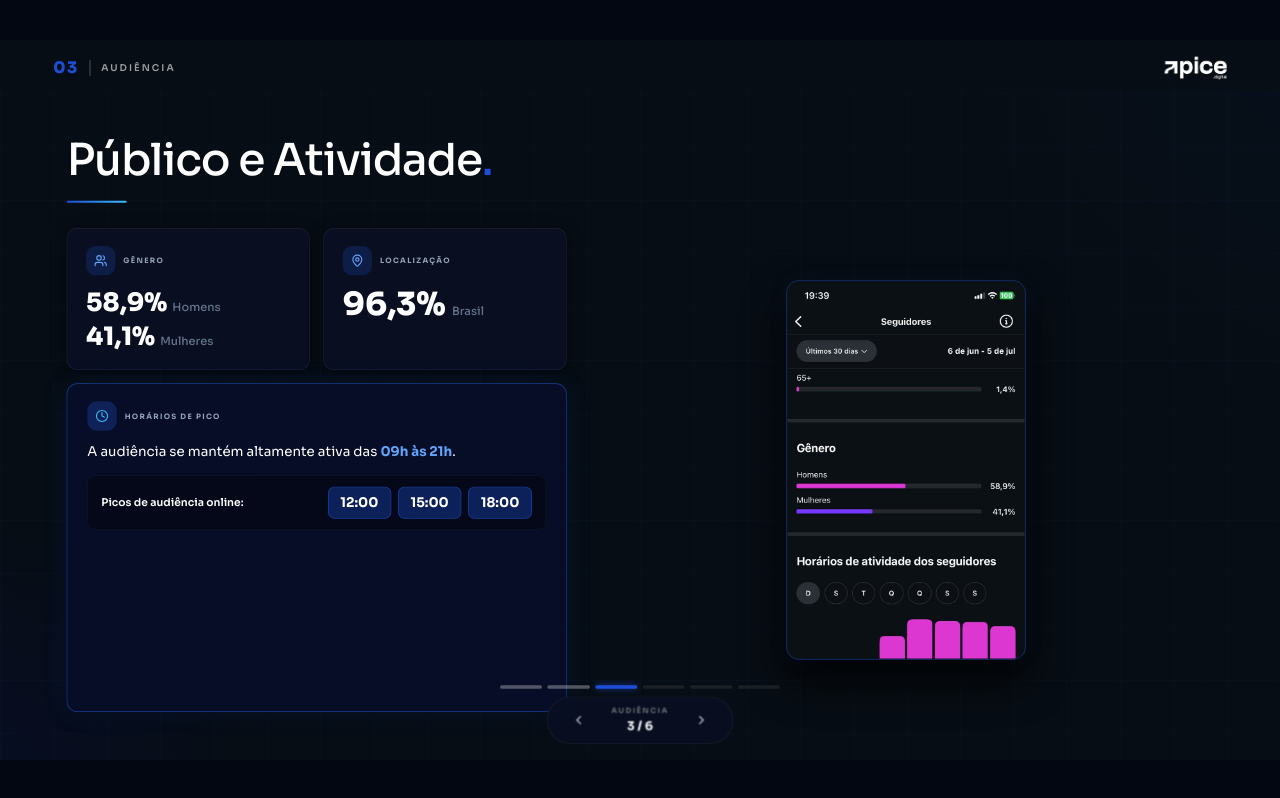
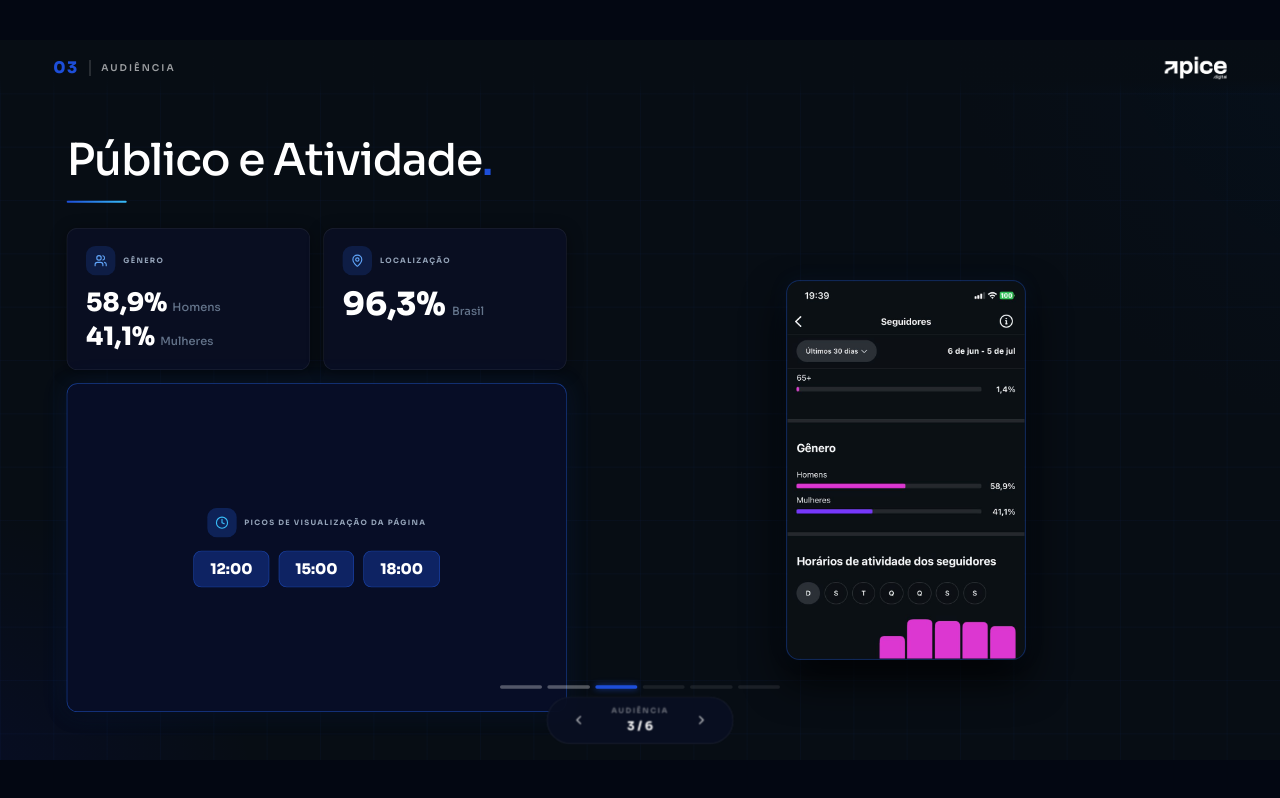
Before and after one commit to limaazpsd/apice-metricas-pharmacom, a React (Vite) app: page / in a window 1280 px wide. Both pictures are taken after a click on the button 616 px from the left and 686 px from the top of the page. Built offline with nearby package versions, Linux system fonts and the light colour scheme.

Commit message:
feat: centralizar container de horarios de pico no slide 3

```diff
--- a/src/components/Slide3.tsx
+++ b/src/components/Slide3.tsx
@@ -62,17 +62,13 @@ export function Slide3({ mobile }: { mobile?: boolean }) {
                 </div>
               </div>
               {/* Horários (fills rest) */}
-              <div onMouseEnter={() => setHovered(2)} onMouseLeave={() => setHovered(null)} style={{ ...cardStyle(2, 'highlight'), flex: 1, padding: '30px 28px', display: 'flex', flexDirection: 'column', minHeight: 0 }}>
-                <div style={{ display: 'flex', alignItems: 'center', gap: 10, marginBottom: 14 }}>
+              <div onMouseEnter={() => setHovered(2)} onMouseLeave={() => setHovered(null)} style={{ ...cardStyle(2, 'highlight'), flex: 1, padding: '30px 28px', display: 'flex', flexDirection: 'column', alignItems: 'center', justifyContent: 'center', minHeight: 0 }}>
+                <div style={{ display: 'flex', alignItems: 'center', gap: 10, marginBottom: 24 }}>
                   <IconBadge color="#38bdf8" bg="rgba(37,99,235,0.25)" mobile={mobile}><Clock size={18} /></IconBadge>
-                  <span style={{ color: '#94a3b8', fontSize: 16, fontWeight: 700, letterSpacing: '0.16em', textTransform: 'uppercase' }}>Horários de Pico</span>
+                  <span style={{ color: '#94a3b8', fontSize: 16, fontWeight: 700, letterSpacing: '0.16em', textTransform: 'uppercase', textAlign: 'center' }}>Picos de visualização da página</span>
                 </div>
-                <p style={{ color: 'white', fontSize: 24, lineHeight: 1.55, marginBottom: 20 }}>A audiência se mantém ativa das <strong style={{ color: '#60a5fa' }}>09h às 21h</strong>.</p>
-                <div style={{ display: 'flex', alignItems: 'center', justifyContent: 'space-between', background: 'rgba(0,0,0,0.35)', border: '1px solid rgba(255,255,255,0.04)', borderRadius: 12, padding: '20px 24px' }}>
-                  <span style={{ color: 'white', fontSize: 20, fontWeight: 600 }}>Picos:</span>
-                  <div style={{ display: 'flex', gap: 10 }}>
-                    {['12:00', '15:00', '18:00'].map(h => <span key={h} style={{ color: 'white', fontSize: 22, fontWeight: 700, background: 'rgba(29,78,216,0.35)', border: '1px solid rgba(37,99,235,0.5)', borderRadius: 10, padding: '8px 16px' }}>{h}</span>)}
-                  </div>
+                <div style={{ display: 'flex', gap: 16 }}>
+                  {['12:00', '15:00', '18:00'].map(h => <span key={h} style={{ color: 'white', fontSize: 28, fontWeight: 800, background: 'rgba(29,78,216,0.35)', border: '1px solid rgba(37,99,235,0.5)', borderRadius: 12, padding: '14px 28px' }}>{h}</span>)}
                 </div>
               </div>
             </div>
@@ -100,17 +96,13 @@ export function Slide3({ mobile }: { mobile?: boolean }) {
                     <p style={{ color: 'white', fontSize: 48, fontWeight: 900, lineHeight: 1.1, marginTop: 10 }}>96,3% <span style={{ fontSize: 17, fontWeight: 500, color: '#64748b' }}>Brasil</span></p>
                   </div>
                 </div>
-                <div onMouseEnter={() => setHovered(2)} onMouseLeave={() => setHovered(null)} style={{ ...cardStyle(2, 'highlight'), flex: 1, padding: '26px 30px', display: 'flex', flexDirection: 'column' }}>
-                  <div style={{ display: 'flex', alignItems: 'center', gap: 12, marginBottom: 16 }}>
+                <div onMouseEnter={() => setHovered(2)} onMouseLeave={() => setHovered(null)} style={{ ...cardStyle(2, 'highlight'), flex: 1, padding: '26px 30px', display: 'flex', flexDirection: 'column', alignItems: 'center', justifyContent: 'center' }}>
+                  <div style={{ display: 'flex', alignItems: 'center', gap: 12, marginBottom: 20 }}>
                     <IconBadge color="#38bdf8" bg="rgba(37,99,235,0.25)"><Clock size={20} /></IconBadge>
-                    <span style={{ color: '#94a3b8', fontSize: 11, fontWeight: 700, letterSpacing: '0.18em', textTransform: 'uppercase' }}>Horários de Pico</span>
+                    <span style={{ color: '#94a3b8', fontSize: 11, fontWeight: 700, letterSpacing: '0.18em', textTransform: 'uppercase', textAlign: 'center' }}>Picos de visualização da página</span>
                   </div>
-                  <p style={{ color: 'white', fontSize: 20, lineHeight: 1.55, marginBottom: 20 }}>A audiência se mantém altamente ativa das <strong style={{ color: '#60a5fa' }}>09h às 21h</strong>.</p>
-                  <div style={{ display: 'flex', alignItems: 'center', justifyContent: 'space-between', background: 'rgba(0,0,0,0.35)', border: '1px solid rgba(255,255,255,0.04)', borderRadius: 12, padding: '16px 20px' }}>
-                    <span style={{ color: 'white', fontSize: 16, fontWeight: 600 }}>Picos de audiência online:</span>
-                    <div style={{ display: 'flex', gap: 10 }}>
-                      {['12:00', '15:00', '18:00'].map(h => <span key={h} style={{ color: 'white', fontSize: 20, fontWeight: 700, background: 'rgba(29,78,216,0.35)', border: '1px solid rgba(37,99,235,0.5)', borderRadius: 10, padding: '8px 18px' }}>{h}</span>)}
-                    </div>
+                  <div style={{ display: 'flex', gap: 14 }}>
+                    {['12:00', '15:00', '18:00'].map(h => <span key={h} style={{ color: 'white', fontSize: 22, fontWeight: 800, background: 'rgba(29,78,216,0.35)', border: '1px solid rgba(37,99,235,0.5)', borderRadius: 12, padding: '10px 24px' }}>{h}</span>)}
                   </div>
                 </div>
               </div>
```
